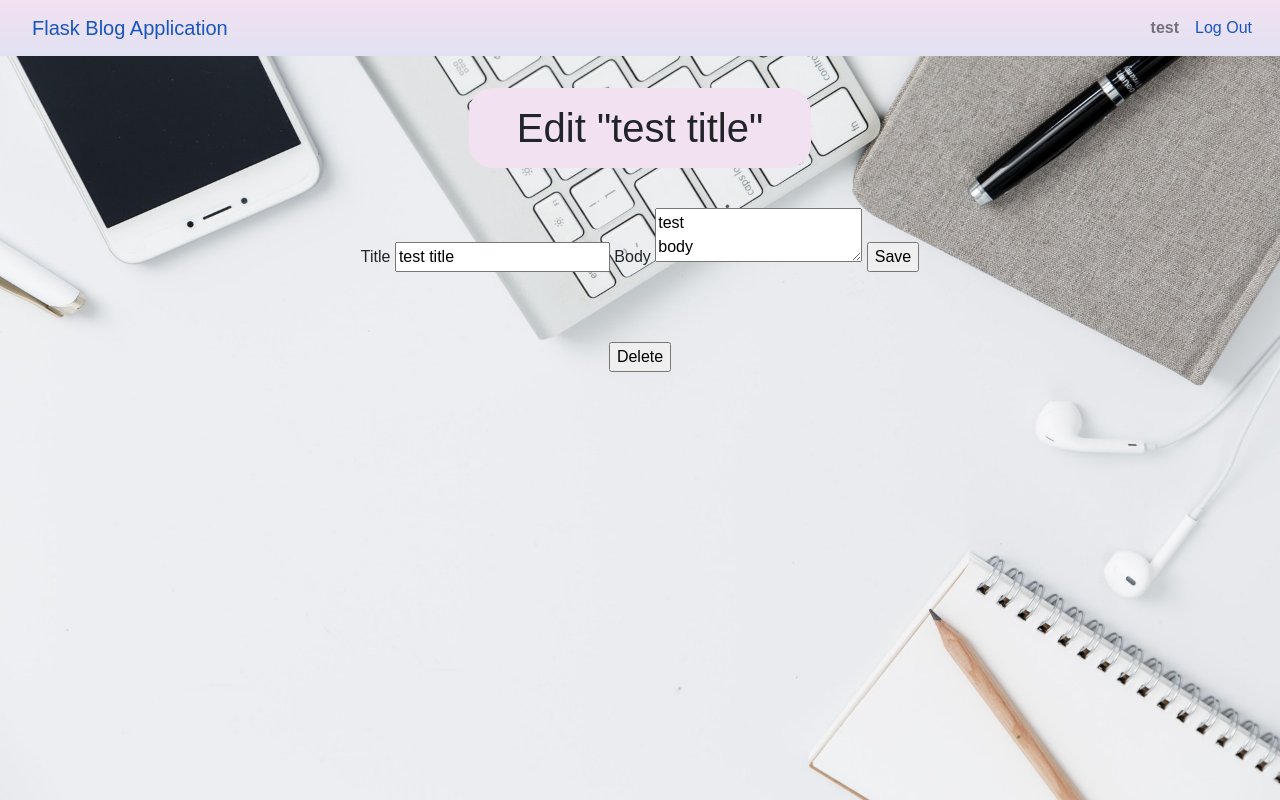
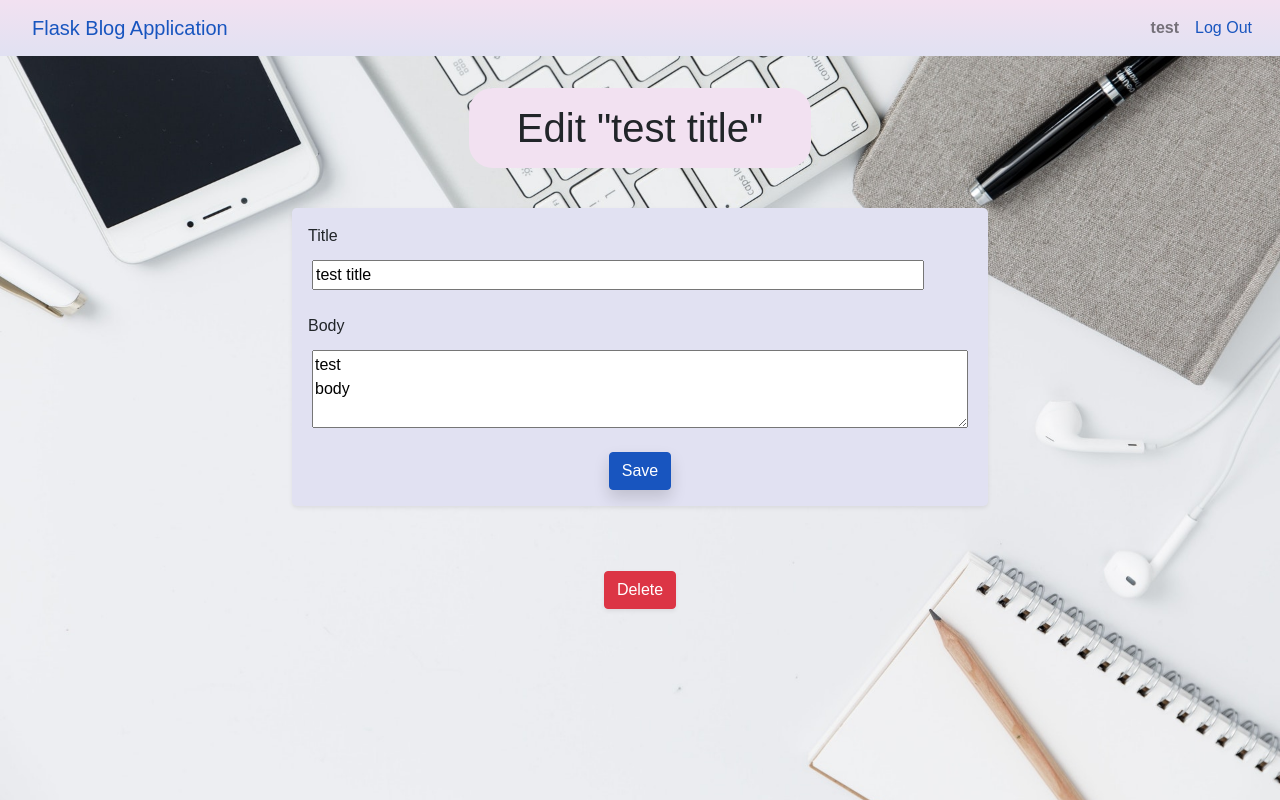
Before and after one commit to RichardPoulson/python_flask_example, a Flask app: page /1/update in a window 1280 px wide. Run offline with Flask 2, Linux system fonts and the light colour scheme; the visitor is signed in with stand-in values (Sample User, id 1); data comes from the database, SQL or seed files in the repository; parts of the project's set-up code (start-up, migrations or seed data) failed here and were passed over; some libraries are stand-ins or nearby versions.

Commit message:
Implemented Sass, updated templates/styles.

```diff
--- /dev/null
+++ b/python_flask_example/static/base.js
@@ -0,0 +1,3 @@
+$(function () {
+  $('[data-toggle="tooltip"]').tooltip()
+})
--- a/python_flask_example/static/style.css
+++ b/python_flask_example/static/sass/style.scss
@@ -2,9 +2,6 @@ html, body { height: 100%; }
 a {
     color: #1855bf !important;
     text-decoration-color: #1855bf !important;
-    -webkit-transition: all 200ms ease-out !important;
-    -moz-transition: all 200ms ease-out !important;
-    -o-transition: all 200ms ease-out !important;
     transition: all 200ms ease-out !important;
 }
 a:hover {
@@ -24,13 +21,16 @@ a:hover {
     color: white !important;
     background-color: #1855bf !important;
     border-color: #1855bf !important;
-    -webkit-transition: all 200ms ease-out !important;
-    -moz-transition: all 200ms ease-out !important;
-    -o-transition: all 200ms ease-out !important;
     transition: all 200ms ease-out !important;
 }
-body * { font-family: "Avenir Next", sans-serif; }
-body { background: url("./blank-business-composition-computer-373076.jpg") center/cover no-repeat fixed; }
+.btn-danger:hover {
+    background-color: #ed172d !important;
+    border-color: #ed172d !important;
+    filter: contrast(133%) drop-shadow(0px 0px 8px rgba(237,23,45,0.33));
+    //font-size: larger;
+}
+* { font-family: "Avenir Next", sans-serif; }
+body { background: url("../blank-business-composition-computer-373076.jpg") center/cover no-repeat fixed; }
 body > .container-sm { max-width: 960px; }
 .min-w-50 { min-width: 50%; }
 h1.display-4 > a { color: inherit; }
@@ -45,4 +45,5 @@ article.post {
 .bg-color1 { background-color: #f2e1f1; }
 .bg-color1t { background-color: rgba(242,225,241, 0.66); }
 .bg-color2 { background-color: #1855bf; }
+.bg-color3 { background-color: #e1e1f2; }
 .rounded-xlg { border-radius: 24px; }
--- a/python_flask_example/templates/auth/login.html
+++ b/python_flask_example/templates/auth/login.html
@@ -14,6 +14,6 @@
       <label for="password">Password</label>
       <input type="password" name="password" id="password" required class="form-control min-w-50 my-1">
     </div>
-    <button type="submit" class="btn btn-primary shadow mt-4">Log In</button>
+    <button type="submit" class="btn btn-primary shadow-sm mt-4">Log In</button>
   </form>
 {% endblock %}
--- a/python_flask_example/templates/auth/register.html
+++ b/python_flask_example/templates/auth/register.html
@@ -14,6 +14,6 @@
       <label for="password">Password</label>
       <input type="password" class="form-control min-w-50 my-1" name="password" id="password" required>
     </div>
-    <button type="submit" class="btn btn-primary shadow mt-4">Register</button>
+    <button type="submit" class="btn btn-primary shadow-sm mt-4">Register</button>
   </form>
 {% endblock %}
--- a/python_flask_example/templates/base.html
+++ b/python_flask_example/templates/base.html
@@ -2,8 +2,8 @@
 <html lang="en">
   <head>
     <title>{% block title %}{% endblock %} - python_flask_example</title>
-    <link rel="stylesheet" href="{{ url_for('static', filename='style.css') }}">
     <link rel="stylesheet" href="https://stackpath.bootstrapcdn.com/bootstrap/4.5.0/css/bootstrap.min.css" integrity="sha384-9aIt2nRpC12Uk9gS9baDl411NQApFmC26EwAOH8WgZl5MYYxFfc+NcPb1dKGj7Sk" crossorigin="anonymous">
+    <link href="{{ url_for('static', filename='css/style.scss.css') }}" rel="stylesheet" type="text/css">
     <meta name="viewport" content="width=device-width, initial-scale=1, shrink-to-fit=no">
   </head>
   <body>
@@ -49,4 +49,5 @@
   <script src="https://code.jquery.com/jquery-3.5.1.slim.min.js" integrity="sha384-DfXdz2htPH0lsSSs5nCTpuj/zy4C+OGpamoFVy38MVBnE+IbbVYUew+OrCXaRkfj" crossorigin="anonymous"></script>
   <script src="https://cdn.jsdelivr.net/npm/popper.js@1.16.0/dist/umd/popper.min.js" integrity="sha384-Q6E9RHvbIyZFJoft+2mJbHaEWldlvI9IOYy5n3zV9zzTtmI3UksdQRVvoxMfooAo" crossorigin="anonymous"></script>
   <script src="https://stackpath.bootstrapcdn.com/bootstrap/4.5.0/js/bootstrap.min.js" integrity="sha384-OgVRvuATP1z7JjHLkuOU7Xw704+h835Lr+6QL9UvYjZE3Ipu6Tp75j7Bh/kR0JKI" crossorigin="anonymous"></script>
+  <script src="{{ url_for('static', filename='base.js') }}"></script>
 </html>
--- a/python_flask_example/templates/blog/index.html
+++ b/python_flask_example/templates/blog/index.html
@@ -9,7 +9,7 @@
 
 {% block content %}
   {% for post in posts %}
-    <article class="post rounded-lg shadow-sm p-3">
+    <article class="post rounded-lg shadow-sm p-3 min-w-50">
       <header>
         <div class="mb-4">
           <h3 class="text-center">{{ post['title'] }}</h3>
--- a/python_flask_example/templates/blog/update.html
+++ b/python_flask_example/templates/blog/update.html
@@ -5,15 +5,15 @@
 {% endblock %}
 
 {% block content %}
-  <form method="post">
+  <form method="post" class="d-flex flex-column w-75 bg-color3 p-3 rounded-lg shadow-sm">
     <label for="title">Title</label>
-    <input name="title" id="title" value="{{ request.form['title'] or post['title'] }}" required>
+    <input name="title" id="title" value="{{ request.form['title'] or post['title'] }}" required class="m-1 mb-4 mr-5">
     <label for="body">Body</label>
-    <textarea name="body" id="body">{{ request.form['body'] or post['body'] }}</textarea>
-    <input type="submit" value="Save">
+    <textarea name="body" id="body" class="m-1 mb-4" rows="3">{{ request.form['body'] or post['body'] }}</textarea>
+    <button type="submit" class="btn btn-primary shadow mx-auto">Save</button>
   </form>
   <hr>
   <form action="{{ url_for('blog.delete', id=post['id']) }}" method="post">
-    <input class="danger" type="submit" value="Delete" onclick="return confirm('Are you sure?');">
+    <button type="submit" class="btn btn-danger danger shadow-sm mx-auto" onclick="return confirm('Are you sure?');">Delete</button>
   </form>
 {% endblock %}
```
Also changed, not shown: python_flask_example/__init__.py (+15 -2 lines), python_flask_example/templates/blog/create.html (+4 -4 lines), python_flask_example/static/photo-of-white-wall-1484759.jpg (deleted), 1 other file.
